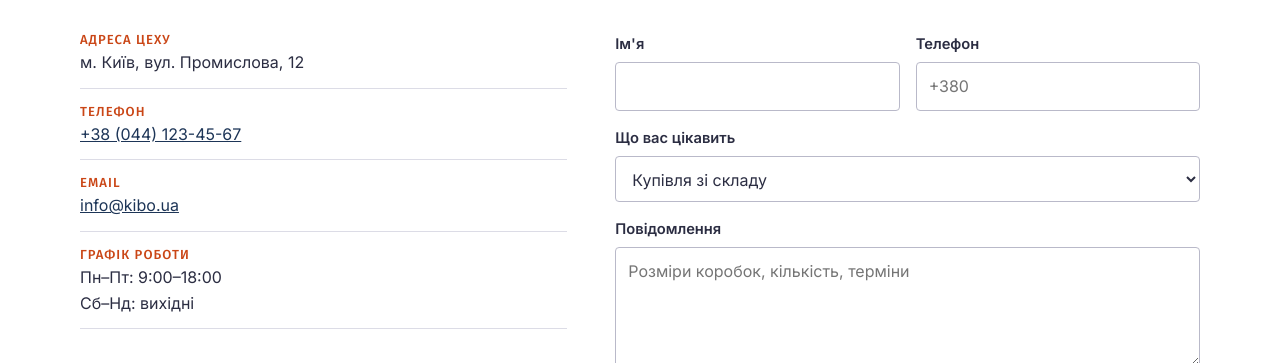
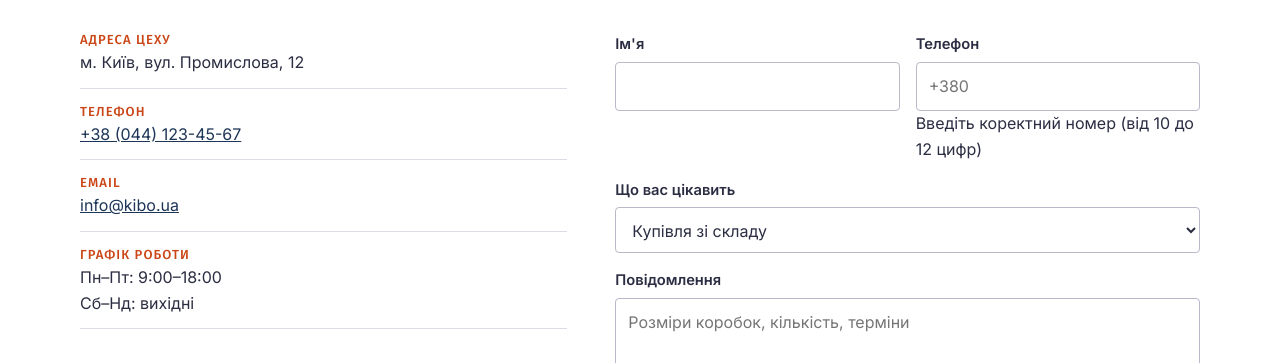
Before and after one commit to maak-sst/Kibo.ua, a plain HTML site: page contacts.html in a window 1280 px wide. Shown: the part 437-800 px from the top of the page. Drawn offline with Linux system fonts and the light colour scheme.

Commit message:
Update contacts.html

```diff
--- a/contacts.html
+++ b/contacts.html
@@ -53,7 +53,11 @@
           <h2>Залишити заявку</h2>
           <div class="row">
             <div><label for="name">Ім'я</label><input type="text" id="name" name="name" required></div>
-            <div><label for="phone">Телефон</label><input type="tel" id="phone" name="phone" placeholder="+380" required></div>
+            <div>
+  <label for="phone">Телефон</label>
+  <input type="tel" id="phone" name="phone" placeholder="+380" required pattern="^\+?[0-9]{10,12}$">
+  <span class="error-message">Введіть коректний номер (від 10 до 12 цифр)</span>
+</div>
           </div>
           <div>
             <label for="topic">Що вас цікавить</label>
```
